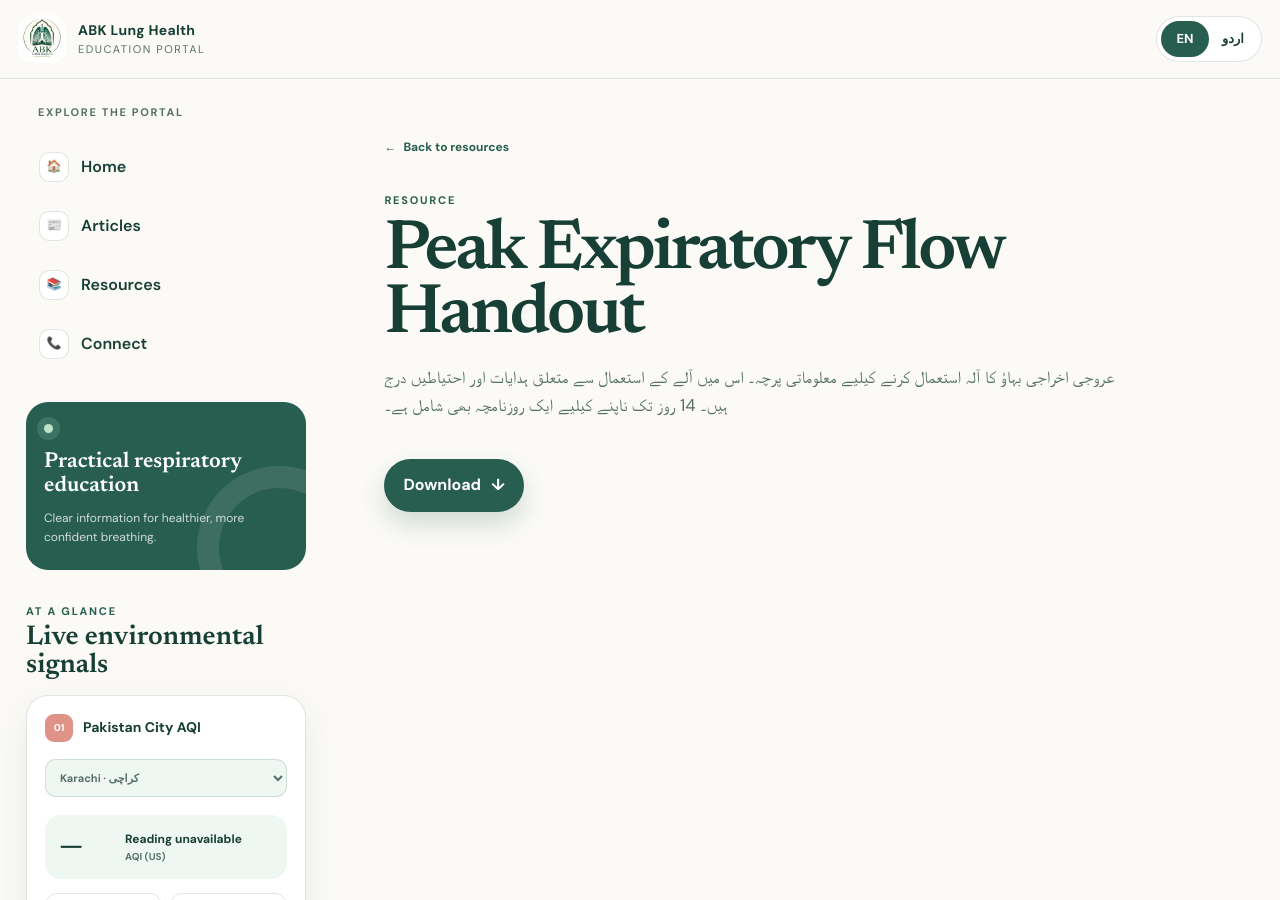
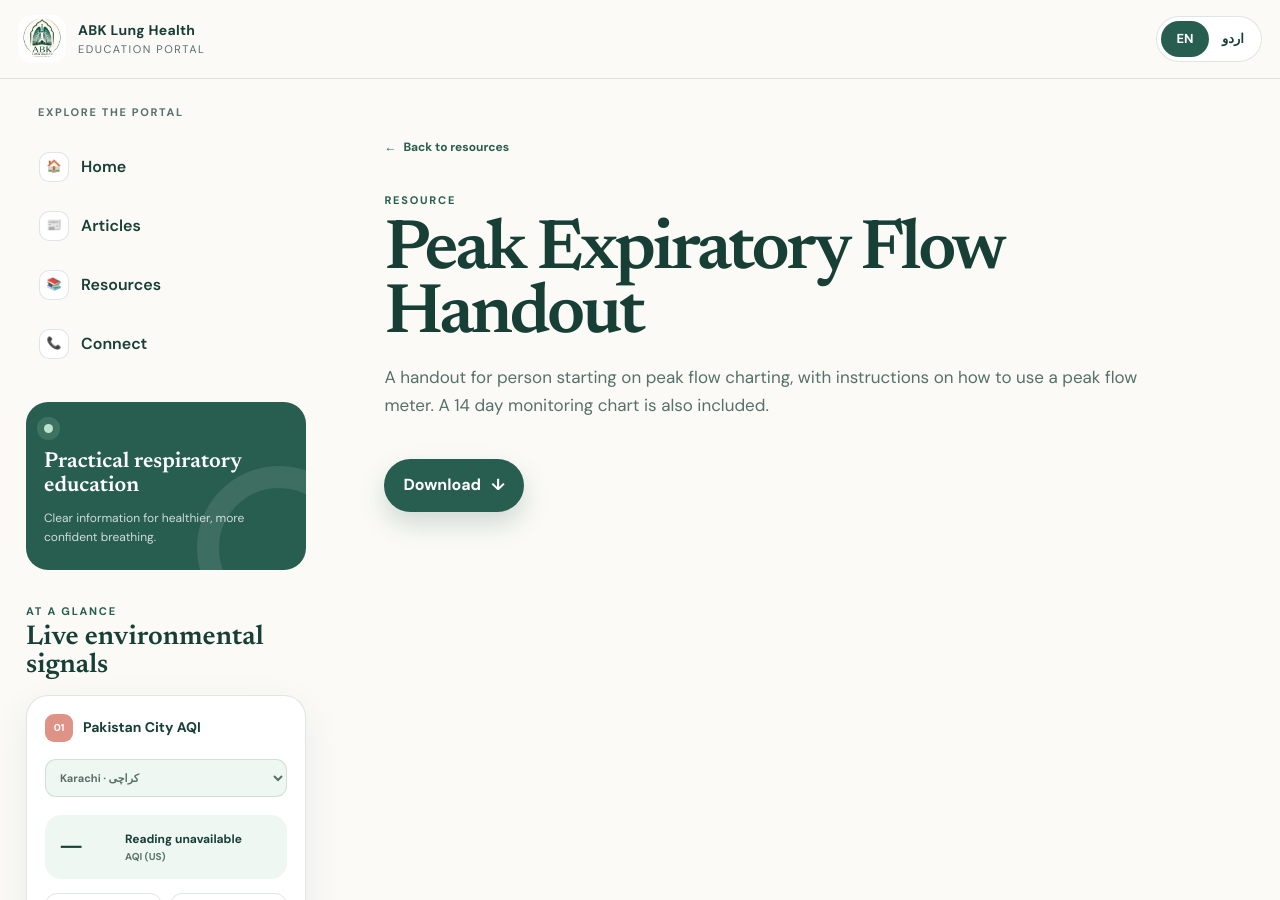
Before and after one commit to abdullah-bin-khurram/blogs, a Jekyll site: the page built from _resources/peak-expiratory-flow-handout.md, in a window 1280 px wide and 900 px high. Built offline with Jekyll 4.4.1, drawn with Linux system fonts in a browser that asks for light colours; some web fonts are replaced.

Commit message:
Update Resource: peak-expiratory-flow-handout

```diff
--- a/_resources/peak-expiratory-flow-handout.md
+++ b/_resources/peak-expiratory-flow-handout.md
@@ -1,12 +1,12 @@
 ---
 title: Peak Expiratory Flow Handout
 title_ur: "عروجی اخراجی بہاؤ "
-description: عروجی اخراجی بہاؤ کا آلہ استعمال کرنے کیلیے معلوماتی پرچہ۔ اس میں
-  آلے کے استعمال سے متعلق ہدایات اور احتیاطیں درج ہیں۔ 14 روز تک ناپنے کیلیے ایک
-  روزنامچہ بھی شامل ہے۔
-description_ur: "A handout for person starting on peak flow charting, with
+description: "A handout for person starting on peak flow charting, with
   instructions on how to use a peak flow meter. A 14 day monitoring chart is
   also included. "
+description_ur: عروجی اخراجی بہاؤ کا آلہ استعمال کرنے کیلیے معلوماتی پرچہ۔ اس
+  میں آلے کے استعمال سے متعلق ہدایات اور احتیاطیں درج ہیں۔ 14 روز تک ناپنے کیلیے
+  ایک روزنامچہ بھی شامل ہے۔
 resource_kind: download
 resource_type: PDF
 file: /downloads/abk_pef_patient_handout_and_14_day_chart.docx.pdf
```
